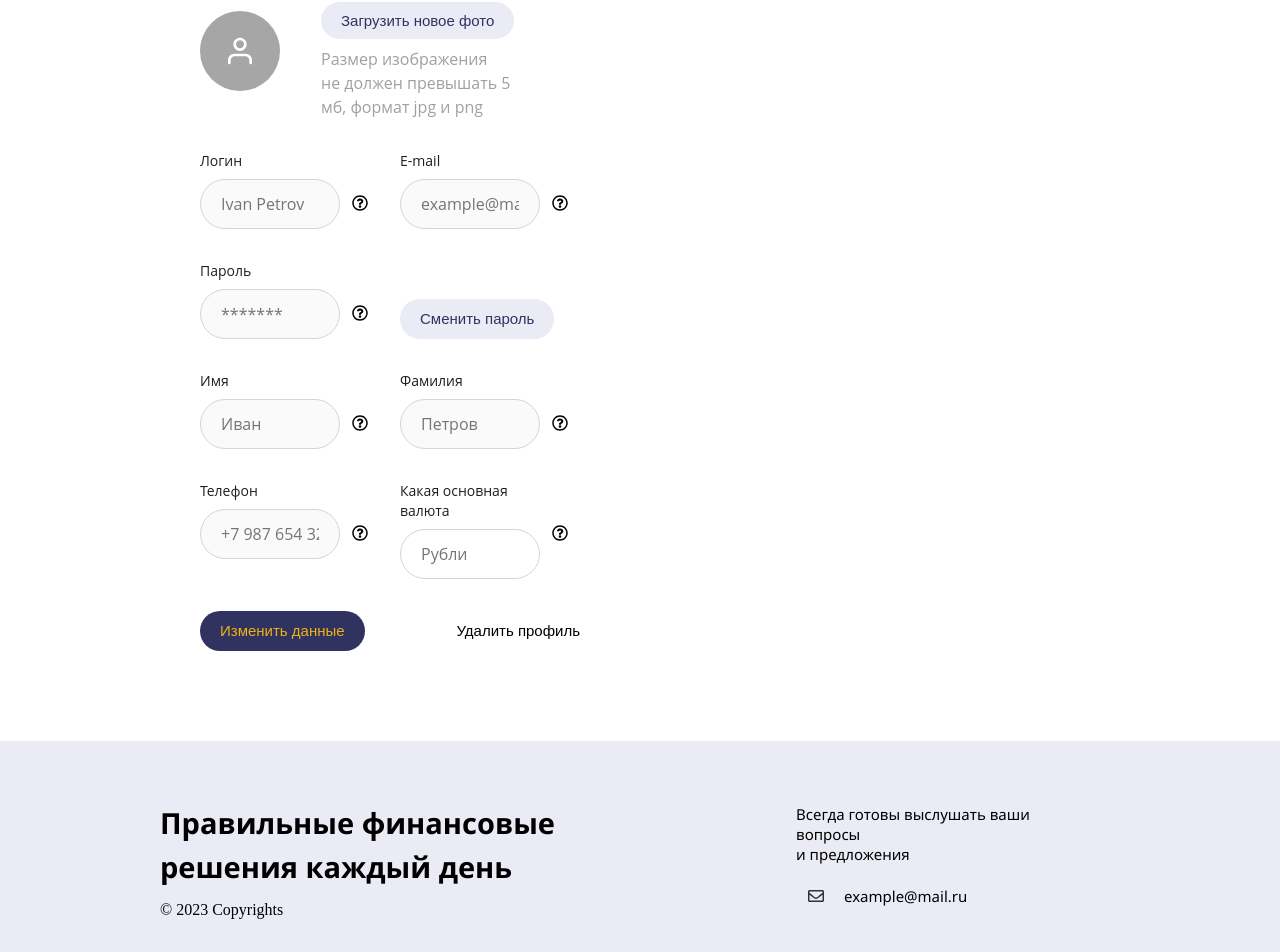
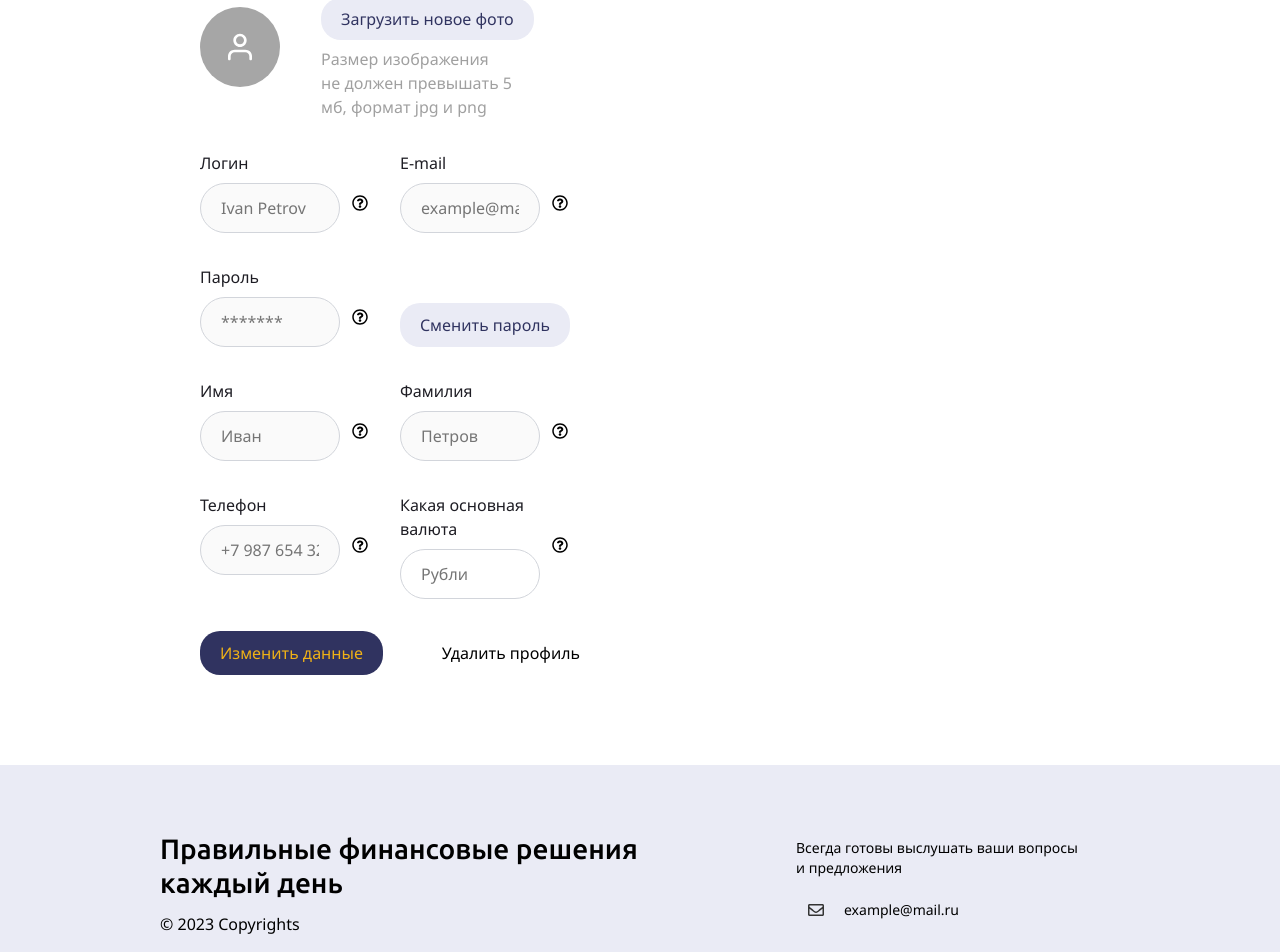
Before and after one commit to itpractice-team/family_budget, a React (Create React App) app in the folder frontend/: page /profile in a window 1280 px wide. Shown: the part 213-1165 px from the top of the page. Built offline with nearby package versions, Linux system fonts and the light colour scheme.

Commit message:
fix: font styles

```diff
--- a/frontend/src/Components/Footer/Footer.scss
+++ b/frontend/src/Components/Footer/Footer.scss
@@ -25,20 +25,25 @@
 }
 
 .footer__title {
-  font-weight: 900;
-  font-size: 29px;
-  line-height: 44px;
+  font-family: 'Ubuntu', sans-serif;
+  font-weight: 500;
+  font-size: 28px;
+  line-height: 34px;
   color: black;
 }
 
 .footer__copyrights {
-  font-family: 'Poppins';
+  font-family: 'NotoSans', sans-serif;
+  font-weight: 400;
+  font-size: 16px;
+  line-height: 24px;
 }
 
 .footer__text,
 .footer__email {
+  font-family: 'NotoSans', sans-serif;
   font-weight: 400;
-  font-size: 15px;
+  font-size: 14px;
   line-height: 20px;
   color: black;
 }
--- a/frontend/src/Components/Header/Header.scss
+++ b/frontend/src/Components/Header/Header.scss
@@ -33,6 +33,7 @@
 .header__home-link,
 .header__home-button,
 .header__menu-link {
+  font-family: 'NotoSans', sans-serif;
   font-weight: 400;
   font-size: 16px;
   line-height: 24px;
@@ -45,15 +46,15 @@
 }
 
 .header__button-registration {
-  font-family: 'Noto Sans';
+  font-family: 'NotoSans', sans-serif;
+  font-weight: 400;
+  font-size: 16px;
+  line-height: 24px;
   width: 140px;
   height: 44px;
   background: #303360;
   border-radius: 20px;
-  color: #F0B216;
-  font-weight: 400;
-  font-size: 16px;
-  line-height: 24px;
+  color: #f0b216;
 }
 
 .header__profile-link {
--- a/frontend/src/Pages/Budget/Budget.scss
+++ b/frontend/src/Pages/Budget/Budget.scss
@@ -12,11 +12,11 @@
 
 .budget__add-button {
   display: inline-block;
-  font-family: 'Arial', sans-serif;
+  font-family: 'NotoSans', sans-serif;
   font-style: normal;
   font-weight: 400;
-  font-size: 15px;
-  line-height: 20px;
+  font-size: 16px;
+  line-height: 24px;
   padding: 10px 20px;
   border-radius: 20px;
   color: #f0b216;
--- a/frontend/src/styles/form.scss
+++ b/frontend/src/styles/form.scss
@@ -11,18 +11,18 @@
 }
 
 .form__header {
-  font-family: 'Manrope', 'Arial', sans-serif;
-  font-weight: 600;
-  font-size: 24px;
-  line-height: 33px;
+  font-family: 'Ubuntu', sans-serif;
+  font-weight: 500;
+  font-size: 28px;
+  line-height: 34px;
   margin: 0 0 32px;
   width: 100%;
 }
 
 .form__header_profile {
-  font-weight: 700;
+  font-weight: 500;
   font-size: 32px;
-  line-height: 44px;
+  line-height: 40px;
   margin: 0 0 8px;
 }
 
@@ -44,11 +44,10 @@
 }
 
 .form__button {
-  font-family: 'Arial', sans-serif;
-  font-style: normal;
+  font-family: 'NotoSans', sans-serif;
   font-weight: 400;
-  font-size: 15px;
-  line-height: 20px;
+  font-size: 16px;
+  line-height: 24px;
   padding: 10px 20px;
   border-radius: 20px;
 }
@@ -72,11 +71,10 @@
 }
 
 .form__input-label {
-  font-family: 'Open Sans', 'Arial', sans-serif;
-  font-style: normal;
-  font-weight: 500;
-  font-size: 14px;
-  line-height: 20px;
+  font-family: 'NotoSans', sans-serif;
+  font-weight: 400;
+  font-size: 16px;
+  line-height: 24px;
   color: #1e1d24;
   width: 100%;
   display: block;
@@ -101,12 +99,11 @@
 }
 
 .form__input {
-  padding: 12px 20px;
-  font-family: 'Open Sans', 'Arial', sans-serif;
-  font-style: normal;
+  font-family: 'NotoSans', sans-serif;
   font-weight: 400;
   font-size: 16px;
   line-height: 24px;
+  padding: 12px 20px;
   margin-top: 8px;
   width: 100%;
   border: 1px solid #d2d5db;
@@ -186,8 +183,7 @@
 }
 
 .form__text {
-  font-family: 'Open Sans', 'Arial', sans-serif;
-  font-style: normal;
+  font-family: 'NotoSans', sans-serif;
   font-weight: 400;
   font-size: 16px;
   line-height: 24px;
@@ -333,7 +329,7 @@
 
 .react-tooltip {
   background-color: #303360;
-  font-family: 'Noto Sans';
+  font-family: 'NotoSans', sans-serif;
   font-weight: 400;
   font-size: 14px;
   line-height: 20px;
--- a/frontend/src/ui/Button/Button.scss
+++ b/frontend/src/ui/Button/Button.scss
@@ -168,6 +168,7 @@ $bg-color-fiat-pressed: #f4f4f4;
 
   .button-text {
     // Styles for the button text
+    font-family: 'NotoSans', sans-serif;
     font-weight: 400;
     font-size: 16px;
     line-height: 24px;
```
